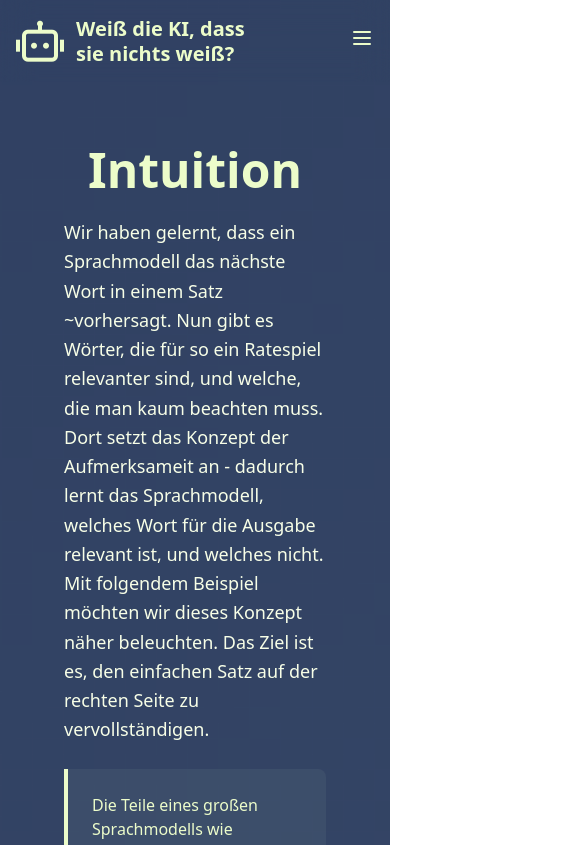
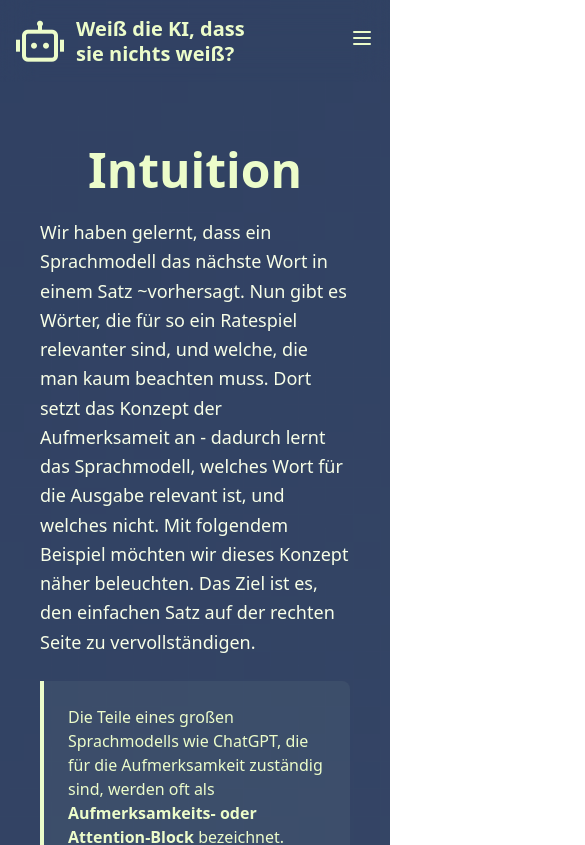
Before and after one commit to TNattermann/weiss-die-ki-dass-sie-nichts-weiss-frontend, a React (Vite) app: page /attention in a window 390 px wide. Shown: the top 845 px of the page, 585 px wide, since content can reach past the window. Built offline with nearby package versions, Linux system fonts and the light colour scheme.

Commit message:
Adjusted Sidebar

```diff
--- a/src/pages/attention/AttentionPage.tsx
+++ b/src/pages/attention/AttentionPage.tsx
@@ -9,7 +9,7 @@ import SectionSidebar from "../../components/SectionSidebar";
 function AttentionPage() {
   return (
     <div className="min-h-screen">
-      <div className="px-10 py-10">
+      <div className="px-4 py-10 lg:px-10">
         <div className="lg:grid lg:grid-cols-[250px_1fr] lg:gap-8">
           <SectionSidebar
             sections={[
```
